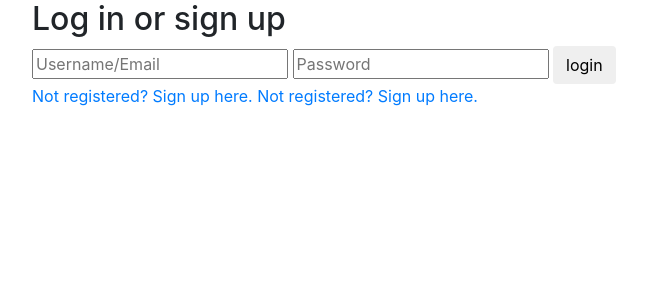
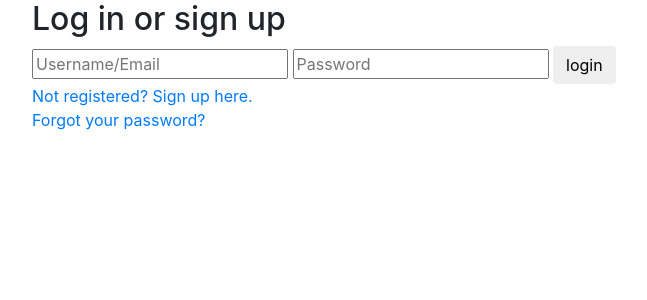
Before and after one commit to a-rich/QLoop_v2, a Flask app: page /login/ in a window 1280 px wide. Shown: the part 56-356 px from the top of the page, without its empty margins (53-700 px from the left). Run offline with Flask 2, Linux system fonts and the light colour scheme; some libraries are stand-ins or nearby versions.

Commit message:
Fixed account recovery link text

```diff
--- a/templates/login_form.html
+++ b/templates/login_form.html
@@ -6,5 +6,6 @@
     <input class='btn btn-default' type='submit' value='login'>
     <br>
     <a href='/signup'>Not registered? Sign up here.</a>
-    <a href='/account_recovery'>Not registered? Sign up here.</a>
+    <br>
+    <a href='/account_recovery'>Forgot your password?</a>
 {% endblock %}
```
